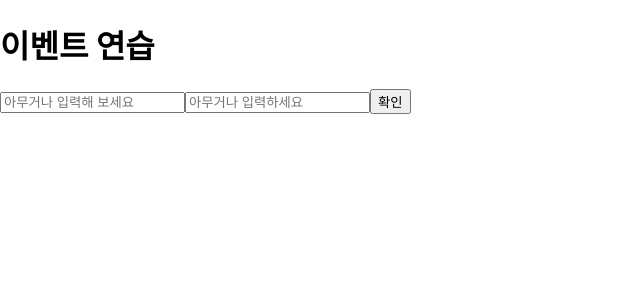
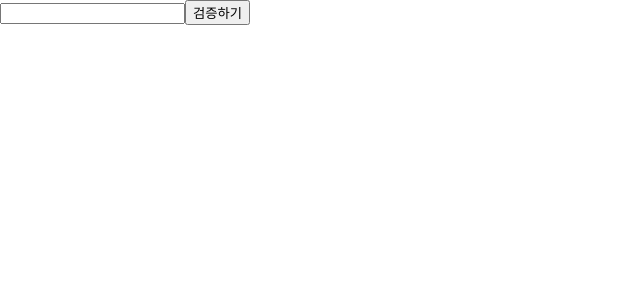
Before and after one commit to kdh3543/book_study, a React (Create React App) app in the folder 리액트를다루는기술/hello-react/: page / in a window 1280 px wide. Shown: the top 300 px of the page, without its empty margins (0-640 px from the left). Built offline with nearby package versions, Linux system fonts and the light colour scheme.

Commit message:
6/8 study part 5

```diff
--- a/리액트를다루는기술/hello-react/src/App.js
+++ b/리액트를다루는기술/hello-react/src/App.js
@@ -2,10 +2,17 @@ import { Component } from 'react';
 import Counter from './Counter';
 import Say from './Say';
 import EventPractice from './EventPractice';
+import ValidationSample from './ValidationSample';
 
-const App = () => {
-  return <EventPractice />;
-};
+class App extends Component {
+  render() {
+    return <ValidationSample />;
+  }
+}
+
+// const App = () => {
+//   return <EventPractice />;
+// };
 
 // class App extends Component {
 //   render() {
--- /dev/null
+++ b/리액트를다루는기술/hello-react/src/ValidationSample.css
@@ -0,0 +1,7 @@
+.success {
+  background-color: lightgreen;
+}
+
+.failure {
+  background-color: lightcoral;
+}
--- /dev/null
+++ b/리액트를다루는기술/hello-react/src/ValidationSample.js
@@ -0,0 +1,47 @@
+import { Component } from 'react';
+import './ValidationSample.css';
+
+class ValidationSample extends Component {
+  state = {
+    password: '',
+    clicked: false,
+    validated: false,
+  };
+
+  handleChange = (e) => {
+    this.setState({
+      password: e.target.value,
+    });
+  };
+
+  handleButtonClick = () => {
+    this.setState({
+      clicked: true,
+      validated: this.state.password === '0000',
+    });
+    this.input.focus();
+  };
+
+  render() {
+    return (
+      <div>
+        <input
+          type="password"
+          value={this.state.password}
+          onChange={this.handleChange}
+          ref={(ref) => (this.input = ref)}
+          className={
+            this.state.clicked
+              ? this.state.validated
+                ? 'success'
+                : 'failure'
+              : ''
+          }
+        />
+        <button onClick={this.handleButtonClick}>검증하기</button>
+      </div>
+    );
+  }
+}
+
+export default ValidationSample;
```
Also changed, not shown: 리액트를다루는기술/hello-react/src/RefSample.js (added, +19 -0 lines), 1 other file (tests, documents, lock files or other folders).
